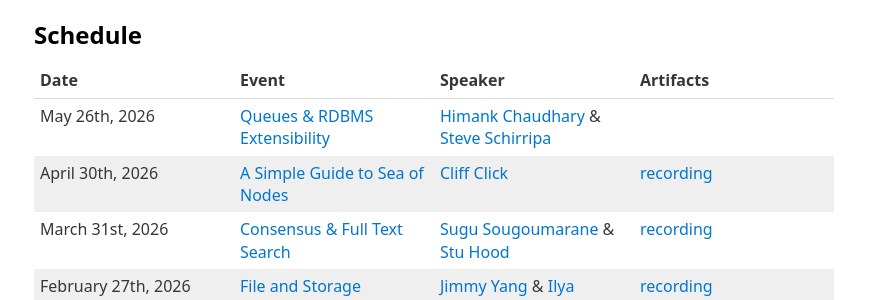
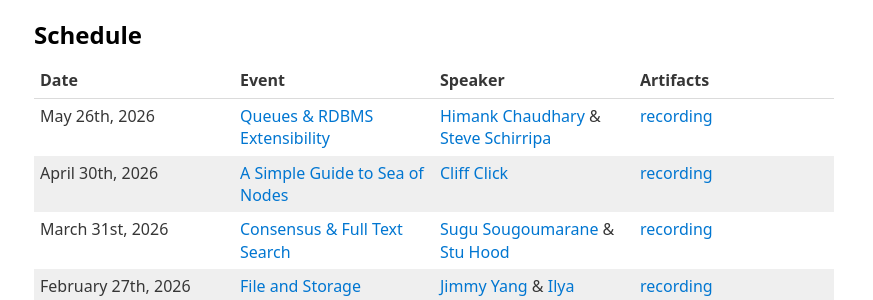
Before and after one commit to thisismiller/southbaysystems.xyz, a Jekyll site: the page built from index.markdown, in a window 1280 px wide. Shown: the part 345-645 px from the top of the page, without its empty margins (206-1079 px from the left). Built offline with Jekyll 4.4.1, drawn with Linux system fonts in a browser that asks for light colours.

Commit message:
Add recording

```diff
--- a/index.markdown
+++ b/index.markdown
@@ -21,7 +21,7 @@ Speakers will share their experience building, debugging, testing, and maintaini
 
 | Date | Event | Speaker | Artifacts |
 | --- | --- | --- | --- |
-| May 26th, 2026 | [Queues & RDBMS Extensibility](https://luma.com/3j9twotu) | [Himank Chaudhary](https://www.linkedin.com/in/himankchaudhary/) & [Steve Schirripa](https://www.linkedin.com/in/steve-schirripa-99a1651/) | |
+| May 26th, 2026 | [Queues & RDBMS Extensibility](https://luma.com/3j9twotu) | [Himank Chaudhary](https://www.linkedin.com/in/himankchaudhary/) & [Steve Schirripa](https://www.linkedin.com/in/steve-schirripa-99a1651/) | [recording](https://youtu.be/9LiSWbRASKc) |
 | April 30th, 2026 | [A Simple Guide to Sea of Nodes](https://luma.com/nnq9aq27) | [Cliff Click](https://github.com/cliffclick) | [recording](https://youtu.be/BG1zqnTGpyc) |
 | March 31st, 2026 | [Consensus & Full Text Search](https://luma.com/2g3exvjw) | [Sugu Sougoumarane](https://sougou.io/about/) & [Stu Hood](https://www.linkedin.com/in/stu-hood-6b65633/) | [recording](https://youtu.be/TeFsBVIYBis) |
 | February 27th, 2026 | [File and Storage Technologies](https://luma.com/oqu0l8st) | [Jimmy Yang](https://www.linkedin.com/in/jimmy-yang-6a7a0b12/) & [Ilya Meignan--Masson](https://ilya-meignan--masson.me/) | [recording](https://www.youtube.com/watch?v=8j1Dqi2M_pI) |
```
